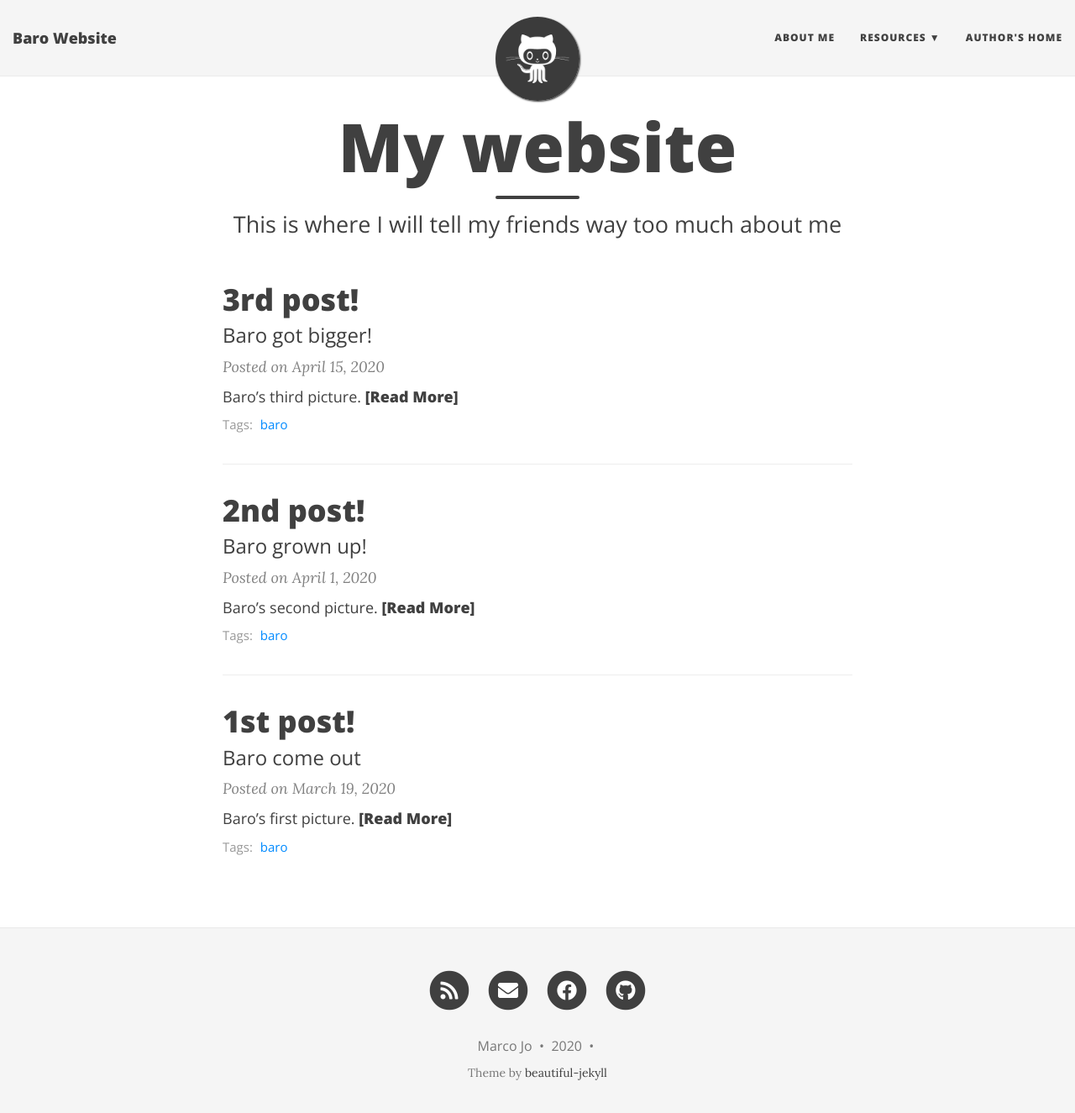
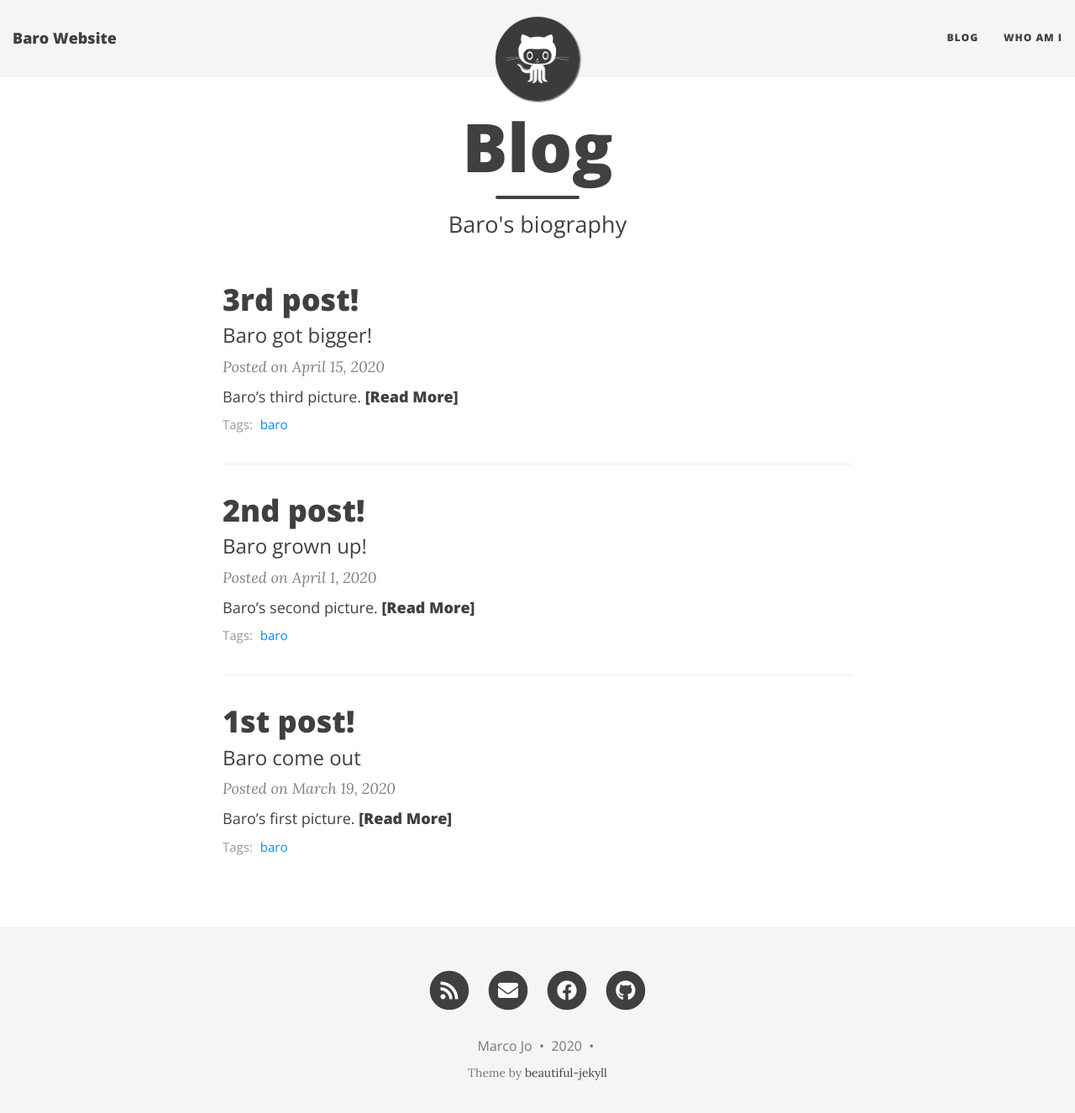
Before and after one commit to sala15/sala15.github.io, a Jekyll site: the page built from index.html, in a window 1280 px wide and 1338 px high. Shown: the top 1325 px of the window at 84% size. Built offline with Jekyll 4.4.1, drawn with Linux system fonts in a browser that asks for light colours; nearby versions of some CDN libraries; the list of posts is cut into pages by our own code.

Commit message:
2nd commit

```diff
--- a/_config.yml
+++ b/_config.yml
@@ -20,11 +20,8 @@ description: Baro's Hometown
 
 # List of links in the navigation bar
 navbar-links:
-  About Me: "aboutme"
-  Resources:
-    - Beautiful Jekyll: "http://deanattali.com/beautiful-jekyll/"
-    - Learn markdown: "http://www.markdowntutorial.com/"
-  Author's home: "http://deanattali.com"
+  Blog: "/"
+  Who Am I: "whoami"
 
 # Image to show in the navigation bar - image must be a square (width = height)
 # Remove this parameter if you don't want an image in the navbar
--- a/index.html
+++ b/index.html
@@ -1,7 +1,7 @@
 ---
 layout: page
-title: My website
-subtitle: This is where I will tell my friends way too much about me
+title: Blog
+subtitle: Baro's biography
 use-site-title: true
 ---
 
@@ -26,32 +26,29 @@ use-site-title: true
       {% if post.image %}
       <div class="post-image">
         <a href="{{ post.url | relative_url }}">
-          <img src="{{ post.image | relative_url }}">
+          <img src="{{ post.image | relative_url }}" />
         </a>
       </div>
       {% endif %}
       <div class="post-entry">
-        {{ post.excerpt | strip_html | xml_escape | truncatewords: site.excerpt_length }}
-        {% assign excerpt_word_count = post.excerpt | number_of_words %}
-        {% if post.content != post.excerpt or excerpt_word_count > site.excerpt_length %}
-          <a href="{{ post.url | relative_url }}" class="post-read-more">[Read&nbsp;More]</a>
+        {{ post.excerpt | strip_html | xml_escape | truncatewords:
+        site.excerpt_length }} {% assign excerpt_word_count = post.excerpt |
+        number_of_words %} {% if post.content != post.excerpt or
+        excerpt_word_count > site.excerpt_length %}
+        <a href="{{ post.url | relative_url }}" class="post-read-more"
+          >[Read&nbsp;More]</a
+        >
         {% endif %}
       </div>
     </div>
 
     {% if post.tags.size > 0 %}
     <div class="blog-tags">
-      Tags:
-      {% if site.link-tags %}
-      {% for tag in post.tags %}
+      Tags: {% if site.link-tags %} {% for tag in post.tags %}
       <a href="{{ '/tags' | relative_url }}#{{- tag -}}">{{- tag -}}</a>
-      {% endfor %}
-      {% else %}
-        {{ post.tags | join: ", " }}
-      {% endif %}
+      {% endfor %} {% else %} {{ post.tags | join: ", " }} {% endif %}
     </div>
     {% endif %}
-
   </article>
   {% endfor %}
 </div>
```
Also changed, not shown: other parts of index.html (+7 -4 lines), aboutme.md (deleted, +0 -16 lines), whoami.md (added, +7 -0 lines). Lines whose indentation alone changed are shown as unchanged.
